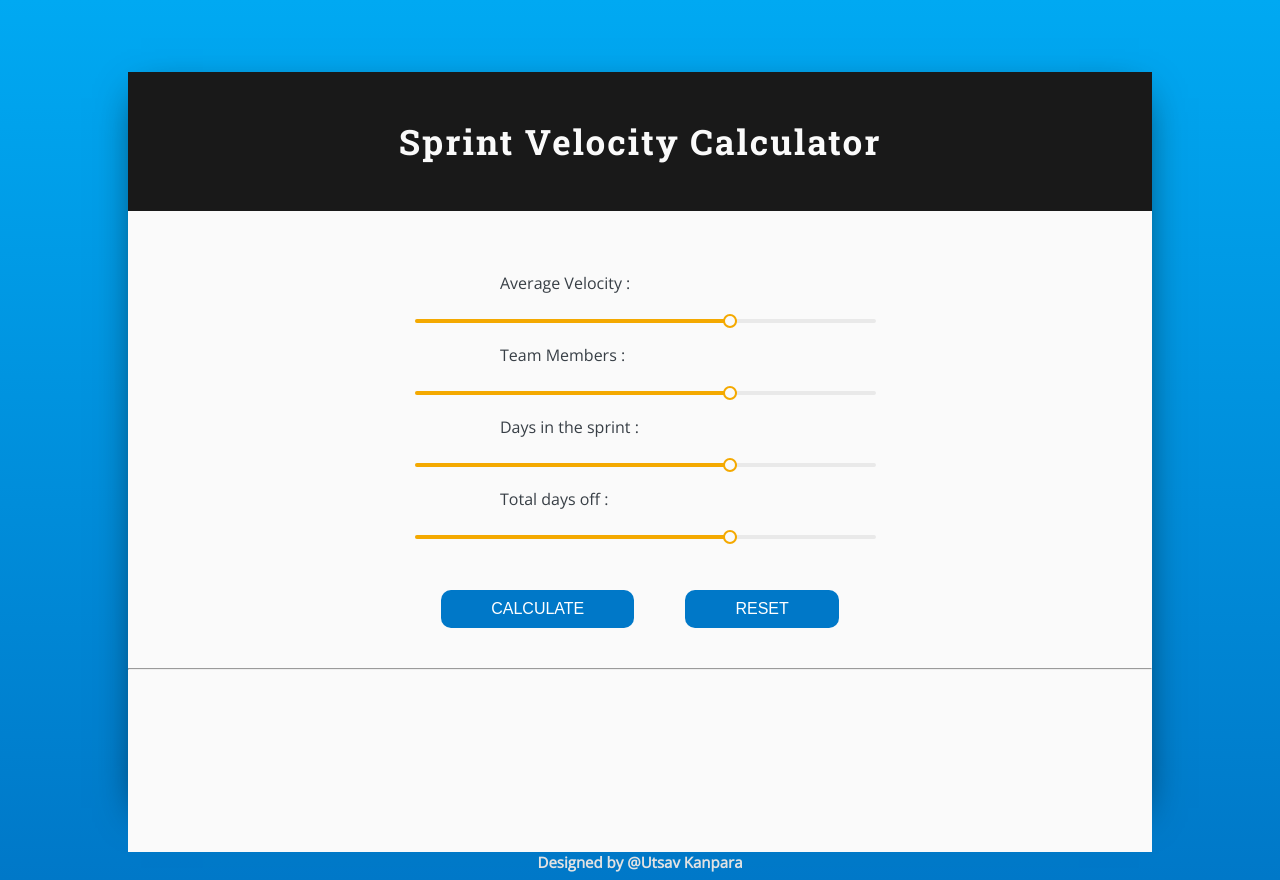
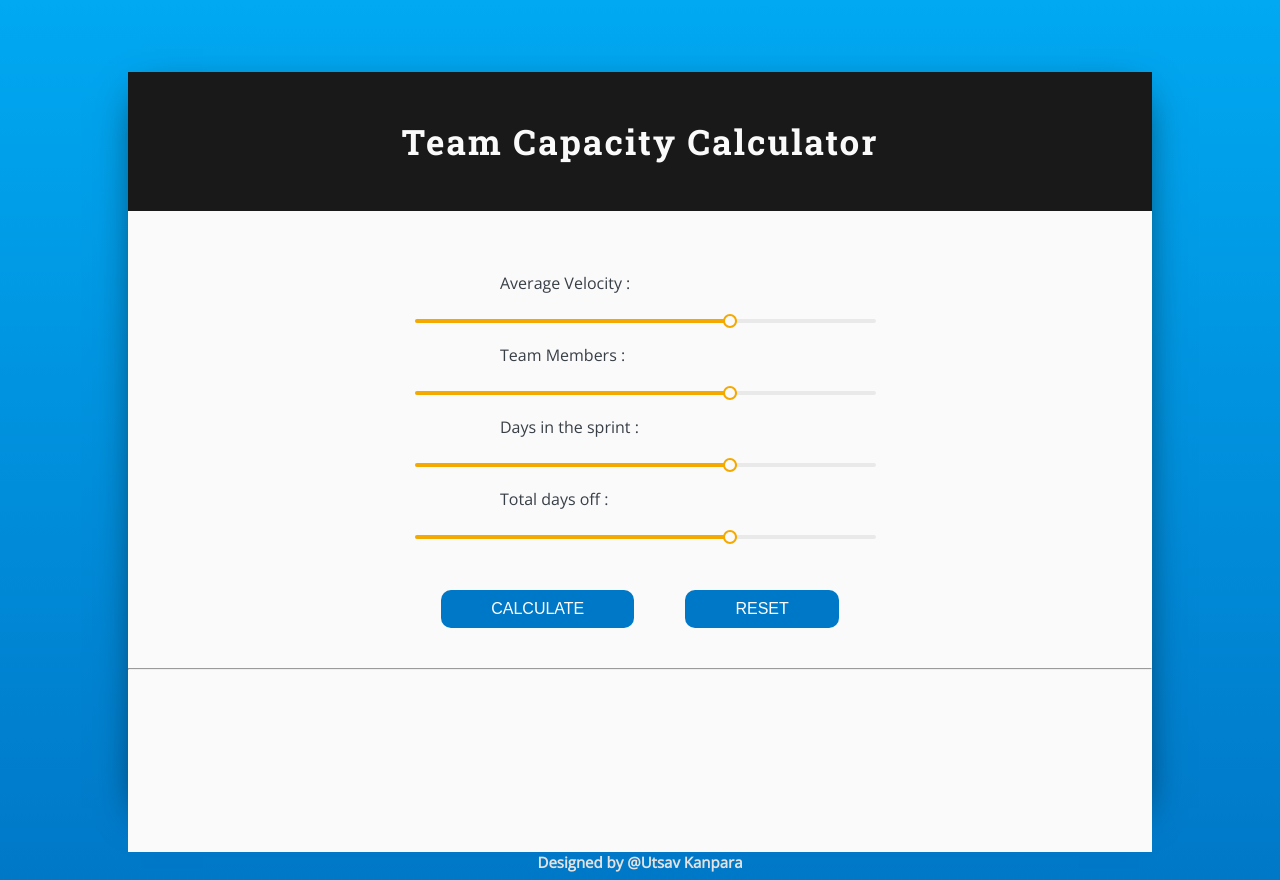
Before and after one commit to ukanpara19/Sprint-Velocity-Calculator, a React (Create React App) app: page / in a window 1280 px wide. Built offline with nearby package versions, Linux system fonts and the light colour scheme.

Commit message:
Fix: Updated Title from "Team Velocity" to "Team Capacity"

```diff
--- a/public/index.html
+++ b/public/index.html
@@ -19,7 +19,7 @@
       work correctly both with client-side routing and a non-root public URL.
       Learn how to configure a non-root public URL by running `npm run build`.
     -->
-    <title>Sprint Velocity Calculator</title>
+    <title>Team Capacity Calculator</title>
   </head>
   <body>
     <noscript>
--- a/src/components/Title.jsx
+++ b/src/components/Title.jsx
@@ -4,7 +4,7 @@ class Title extends Component {
   render() {
     return (
       <div>
-        <h4 className='title-container__title'> Sprint Velocity Calculator </h4>
+        <h4 className='title-container__title'> Team Capacity Calculator </h4>
       </div>
     );
   }
```
Also changed, not shown: 7 other files (tests, documents, lock files or other folders).
